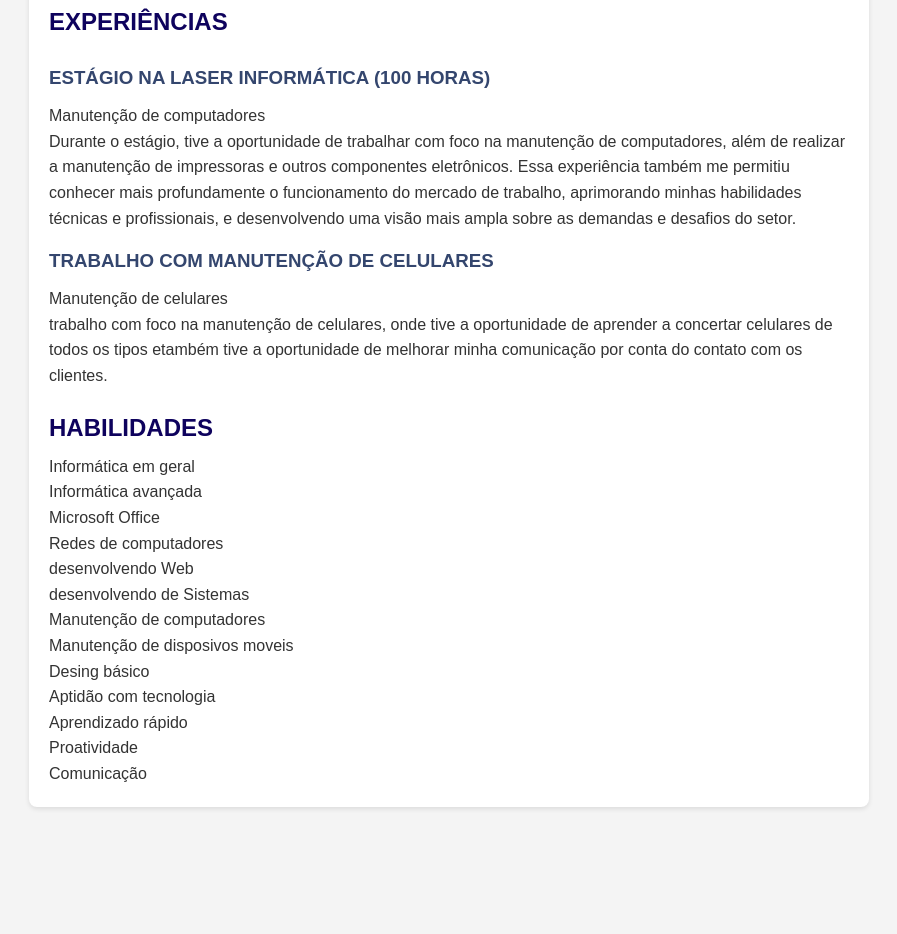
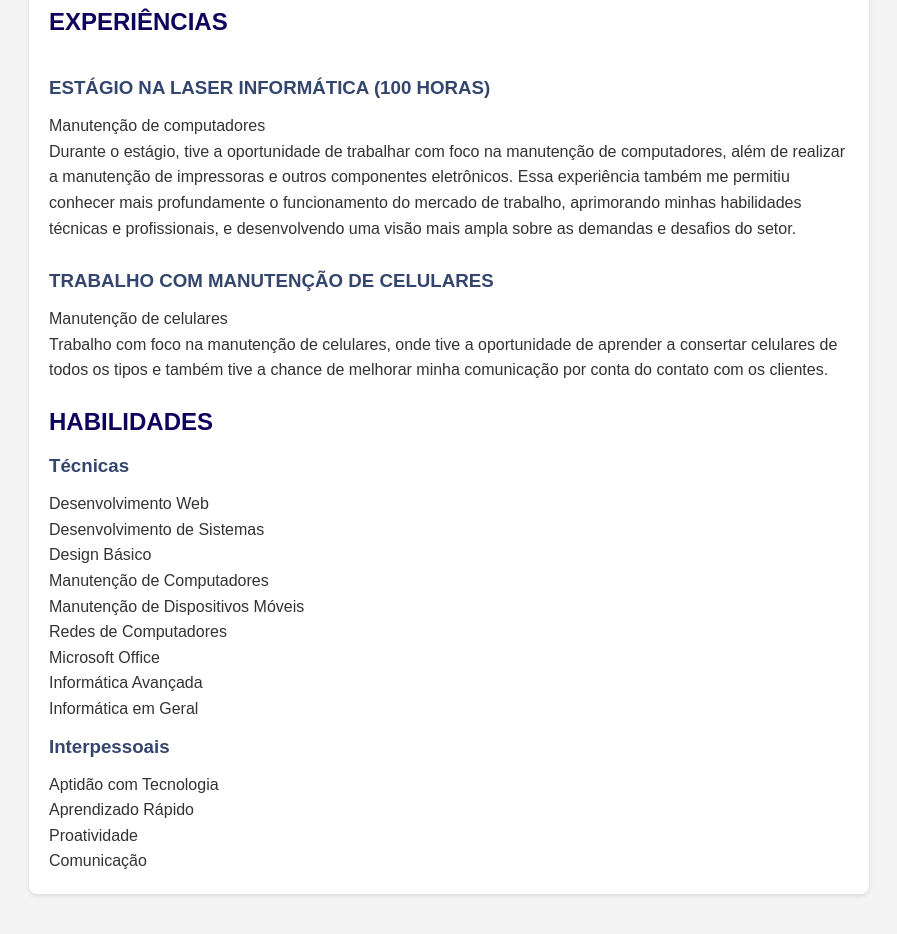
Before and after one commit to GabrielCS123/Curriculo-Web, a plain HTML site: page index.html in a window 1280 px wide. Shown: the part 628-1562 px from the top of the page, without its empty margins (191-1088 px from the left). Before the commit the page ends 1475 px from the top, so only its background shows below. Drawn offline with Linux system fonts and the light colour scheme.

Commit message:
Revisao GPT

```diff
--- a/index.html
+++ b/index.html
@@ -1,11 +1,11 @@
 <!DOCTYPE html>
-<html lang="en">
+<html lang="pt-br">
 
 <head>
     <meta charset="UTF-8">
     <meta name="viewport" content="width=device-width, initial-scale=1.0">
     <link rel="stylesheet" href="style.css">
-    <title>Curriculo</title>
+    <title>Currículo</title>
 </head>
 
 <body>
@@ -36,56 +36,59 @@
             <p>Ariquemes - RO</p>
             <p>17 anos</p>
         </div>
+
         <div class="objetivo">
             <h2>OBJETIVO</h2>
-            <p>Meu objetivo é ingressar no mercado de trabalho na área de tecnologia, onde
-                sempre tive grande interesse e desenvolvi aptidão, especialmente em manutenção
-                de computadores e desenvolvimento de software. Busco aplicar meus
-                conhecimentos em hardware e software, contribuindo para a evolução da empresa
-                e aprimorando minhas habilidades constantemente.</p>
+            <p>Meu objetivo é ingressar no mercado de trabalho na área de tecnologia, onde sempre tive grande interesse e desenvolvi aptidão, especialmente em manutenção de computadores, celulares e desenvolvimento de software. Busco aplicar meus conhecimentos em hardware e software, contribuindo para a evolução da empresa e aprimorando minhas habilidades constantemente.</p>
         </div>
+
         <div class="formacao">
             <h2>FORMAÇÃO</h2>
             <p>2022-2024 | IFRO - TÉCNICO DE INFORMÁTICA INTEGRADO AO ENSINO MÉDIO</p>
             <p>Cursando | IFRO - ANÁLISE E DESENVOLVIMENTO DE SISTEMAS</p>
         </div>
+
         <div class="experiencia">
             <h2>EXPERIÊNCIAS</h2>
             <div>
                 <h3>ESTÁGIO NA LASER INFORMÁTICA (100 HORAS)</h3>
                 <p>Manutenção de computadores <br>
-                    Durante o estágio, tive a oportunidade de trabalhar com foco na manutenção de
-                    computadores, além de realizar a manutenção de impressoras e outros componentes
-                    eletrônicos. Essa experiência também me permitiu conhecer mais profundamente o
-                    funcionamento do mercado de trabalho, aprimorando minhas habilidades técnicas e
-                    profissionais, e desenvolvendo uma visão mais ampla sobre as demandas e desafios do
-                    setor.
+                    Durante o estágio, tive a oportunidade de trabalhar com foco na manutenção de computadores, além de realizar a manutenção de impressoras e outros componentes eletrônicos. Essa experiência também me permitiu conhecer mais profundamente o funcionamento do mercado de trabalho, aprimorando minhas habilidades técnicas e profissionais, e desenvolvendo uma visão mais ampla sobre as demandas e desafios do setor.
                 </p>
             </div>
             <div>
                 <h3>TRABALHO COM MANUTENÇÃO DE CELULARES</h3>
                 <p>Manutenção de celulares <br>
-                    trabalho com foco na manutenção de celulares, onde tive a oportunidade de aprender
-                    a concertar celulares de todos os tipos etambém tive a oportunidade de melhorar minha
-                    comunicação por conta do contato com os clientes.
+                    Trabalho com foco na manutenção de celulares, onde tive a oportunidade de aprender a consertar celulares de todos os tipos e também tive a chance de melhorar minha comunicação por conta do contato com os clientes.
                 </p>
             </div>
         </div>
+
         <div class="habilidades">
             <h2>HABILIDADES</h2>
-            <p>Informática em geral</p>
-            <p>Informática avançada</p>
-            <p>Microsoft Office</p>
-            <p>Redes de computadores</p>
-            <p>desenvolvendo Web</p>
-            <p>desenvolvendo de Sistemas</p>
-            <p>Manutenção de computadores</p>
-            <p>Manutenção de disposivos moveis</p>
-            <p>Desing básico</p>
-            <p>Aptidão com tecnologia</p>
-            <p>Aprendizado rápido</p>
-            <p>Proatividade</p>
-            <p>Comunicação</p>
+
+            <h3>Técnicas</h3>
+            <ul>
+                <ol>Desenvolvimento Web</ol>
+                <ol>Desenvolvimento de Sistemas</ol>
+                <ol>Design Básico</ol>
+                <ol>Manutenção de Computadores</ol>
+                <ol>Manutenção de Dispositivos Móveis</ol>
+                <ol>Redes de Computadores</ol>
+                <ol>Microsoft Office</ol>
+                <ol>Informática Avançada</ol>
+                <ol>Informática em Geral</ol>
+            </ul>
+
+            <h3>Interpessoais</h3>
+            <ul>
+                <ol>Aptidão com Tecnologia</ol>
+                <ol>Aprendizado Rápido</ol>
+                <ol>Proatividade</ol>
+                <ol>Comunicação</ol>
+            </ul>
+        </div>
+
     </main>
 
 </body>
--- a/style.css
+++ b/style.css
@@ -36,7 +36,7 @@ h2 {
 
 h3 {
     color: #34466e;
-    margin-bottom: 10px;
+    margin: 10px 0;
 }
 
 .contato p, .contato a{
```
